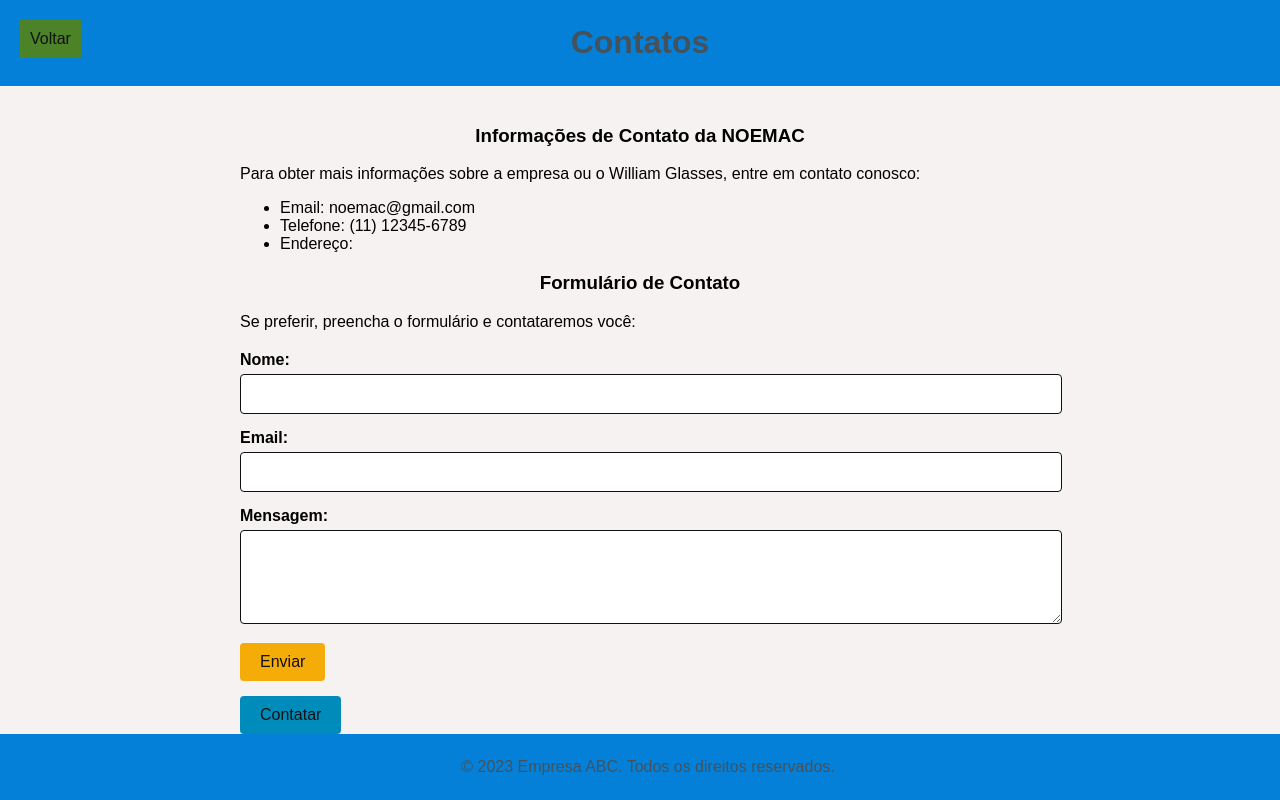
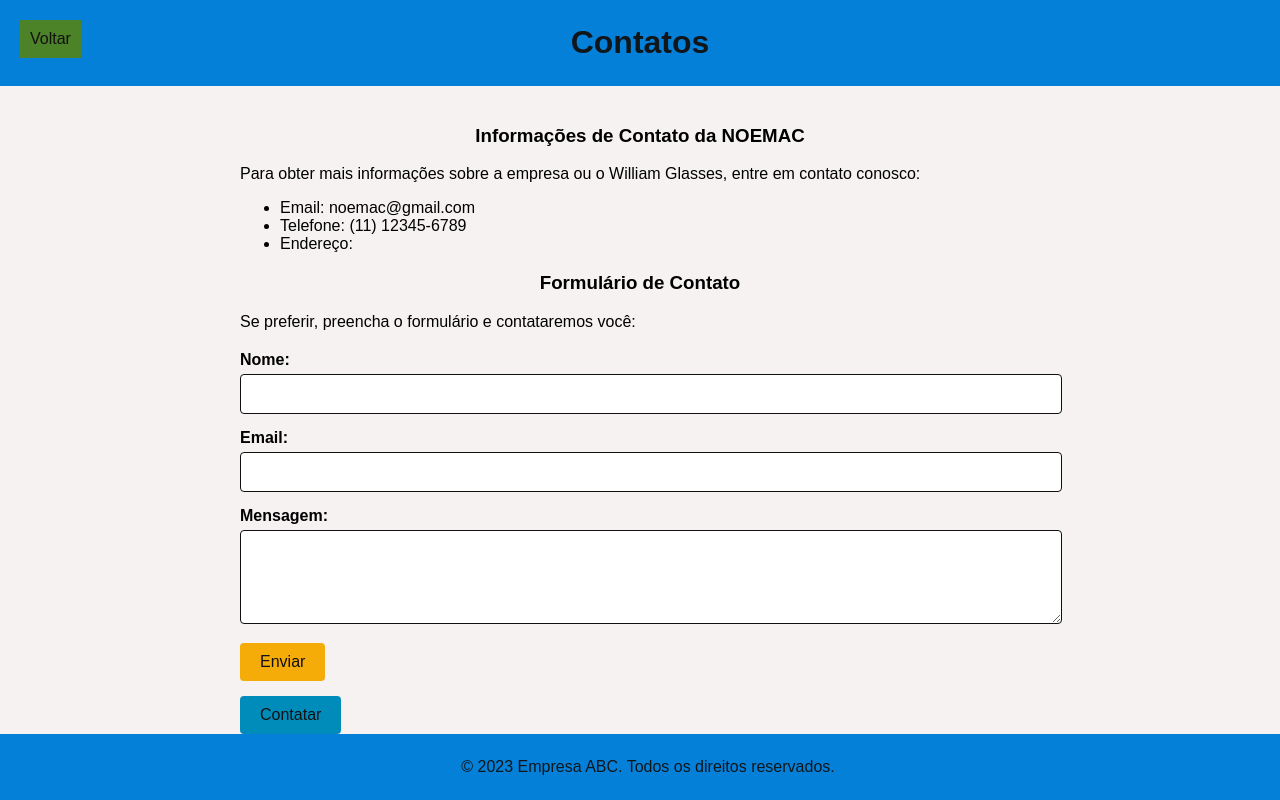
Before and after one commit to GhostFacings1171/Noemac, a plain HTML site: page contatos.html in a window 1280 px wide. Drawn offline with Linux system fonts and the light colour scheme.

Commit message:
Update contatos.html

```diff
--- a/contatos.html
+++ b/contatos.html
@@ -14,7 +14,7 @@
     }
     header {
       background-color: #0580D9;
-      color: #43525C;
+      color: #10161a;
       padding: 3px;
       text-align: center;
     }
@@ -25,7 +25,7 @@
     }
     footer {
       background-color: #0580D9;
-      color: #43525C;
+      color: #10161a;
       text-align: center;
       padding: 8px; /* Reduzindo a altura do footer */
       position: fixed;
```
